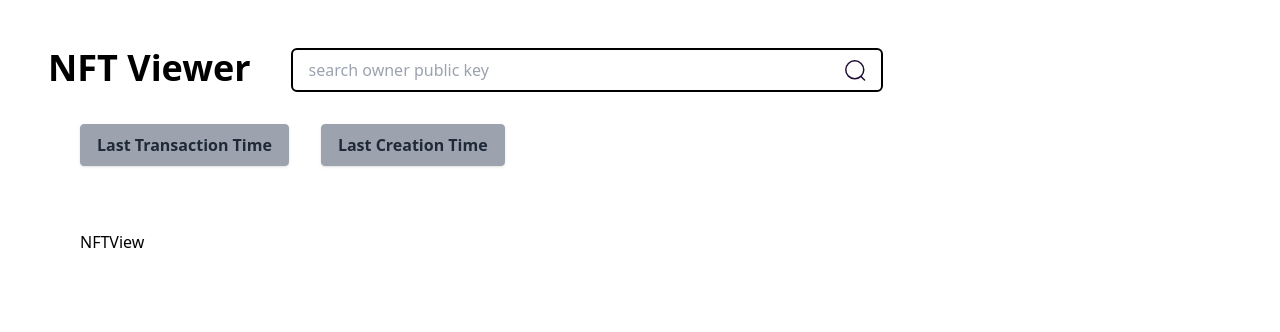
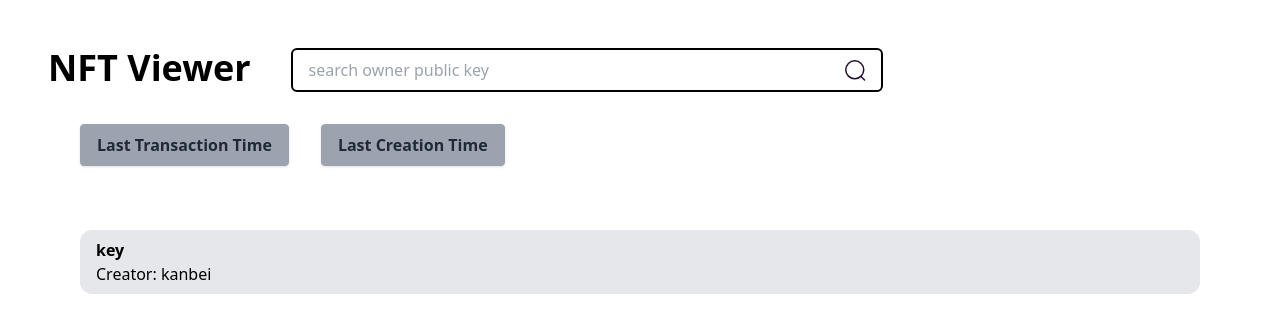
Before and after one commit to anteroselin/nft-viewer-solana, a Next.js app: page /view in a window 1280 px wide. Shown: the top 332 px of the page. Built offline with nearby package versions, Linux system fonts and the light colour scheme.

Commit message:
building NFT View

```diff
--- a/components/NFTView.tsx
+++ b/components/NFTView.tsx
@@ -1,8 +1,18 @@
+import starIcon from "./icons/star";
 
 const NFTView = ({ name="", creator=""}) => {
+
+  const onFavorite = () => {
+
+  }
   return (
-    <div>
-      NFTView
+    <div className="rounded-xl bg-gray-200 w-full">
+      {/* <img className="rounded-xl w-full" src="key.jpg"></img> */}
+      <starIcon></starIcon>
+      <div className="px-4 py-2">
+        <p className="font-bold"> {name} </p>
+        <p> Creator: {creator} </p>
+      </div>
     </div>
   )
 }
--- /dev/null
+++ b/components/icons/star.tsx
@@ -0,0 +1,9 @@
+const starIcon = ({ className="" }) => {
+  return (
+    <svg className={className} width="16" height="16" viewBox="0 0 16 16">
+      <path fill="#f8b84e" d="m -1220,1212.3622 c -11.656,8.3257 -86.4464,-44.4525 -100.7701,-44.5681 -14.3237,-0.1155 -89.9559,51.4489 -101.4761,42.9361 -11.5202,-8.5127 15.5634,-95.9519 11.2471,-109.6103 -4.3164,-13.6584 -76.7287,-69.6546 -72.1925,-83.2416 4.5362,-13.5869 96.0651,-14.8491 107.7211,-23.17482 11.656,-8.32575 42.535,-94.49779 56.8587,-94.38221 14.3237,0.11559 43.8081,86.77471 55.3283,95.28747 11.5202,8.51276 103.0168,11.25186 107.3331,24.91016 4.3164,13.6584 -68.9902,68.4788 -73.5264,82.0658 -4.5362,13.5869 21.1328,101.4517 9.4768,109.7775 z" color="#000" overflow="visible" transform="matrix(.04574 0 0 .04561 68.85 -40.34)" style="marker:none"/>
+    </svg>
+  )
+}
+
+export default starIcon;
--- a/pages/view.tsx
+++ b/pages/view.tsx
@@ -23,7 +23,7 @@ const View: NextPage = () => {
           </button>
         </div>
         <div className='flex mt-16'>
-          <NFTView></NFTView>
+          <NFTView name="key" creator="kanbei"></NFTView>
         </div>
 
       </div>
```
